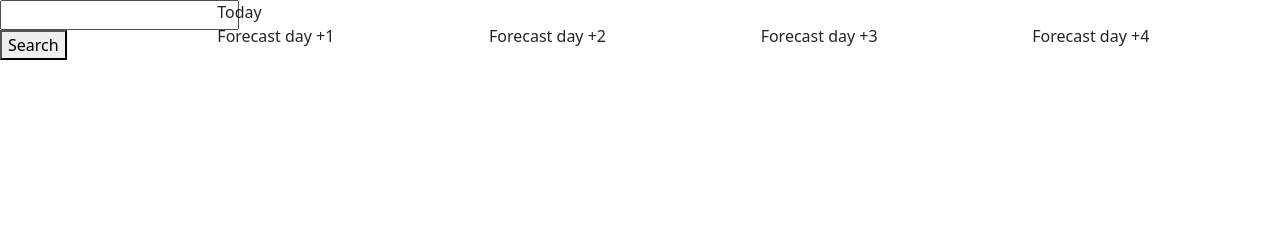
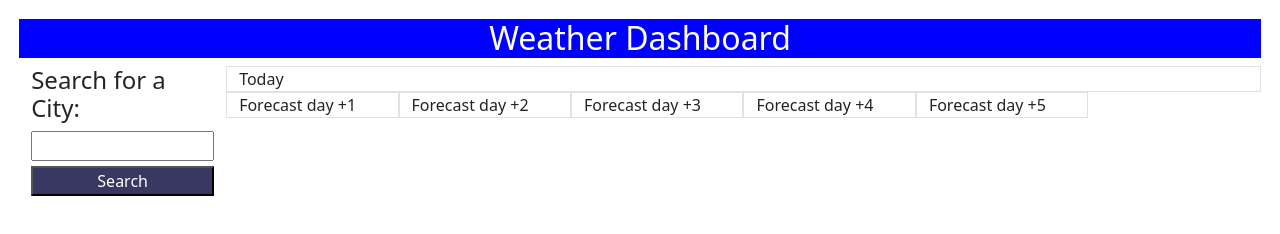
Before and after one commit to BennyGabel/WeatherDashboard, a plain HTML site: page index.html in a window 1280 px wide. Drawn offline with nearby package versions, Linux system fonts and the light colour scheme.

Commit message:
layout objects with bootstrap, first layout

```diff
--- a/assets/css/style.css
+++ b/assets/css/style.css
@@ -1,2 +1,28 @@
 /* http://openweathermap.org/img/w/10d.png */
 /* FLEX CONTENT */
+
+.main {
+    margin-left: 1.5%;
+    margin-right: 1.5%;
+    margin-top: 1.5%;
+    margin-bottom: 1.5%;
+}
+
+.main h1{
+  /*align-content: center;*/
+  text-align: center;
+  /*align-items: center;*/
+  color:white;
+  font-size:xx-large;
+  background-color: blue;
+
+}
+
+button  {
+  margin-top: 5px;
+}
+
+#searchButton{
+  background-color: rgb(56, 56, 99);
+  color:white;
+}
--- a/assets/js/script.js
+++ b/assets/js/script.js
@@ -1,6 +1,15 @@
-searchFormEl   = document.getElementById("searchForm")
-searchInputEl  = document.getElementById("searchInput")
-searchButtonEl = document.getElementById("searchButton")
+searchFormEl   = document.getElementById("searchForm")  ;
+searchInputEl  = document.getElementById("searchInput") ;
+searchButtonEl = document.getElementById("searchButton");
+
+
+todayEl        = document.getElementById("Today")       ;
+forc1El        = document.getElementById("For_Day_1")   ;
+forc2El        = document.getElementById("For_Day_2")   ;
+forc3El        = document.getElementById("For_Day_3")   ;
+forc4El        = document.getElementById("For_Day_4")   ;
+forc5El        = document.getElementById("For_Day_5")   ;
+
 
 var keyApi = "e361c27c104db2a481a66d649df15118";
 
@@ -69,6 +78,13 @@ fetch(apiUv).then(function(resp_uv) {
       // aryCurDate = Date(aryToday.date).split(" ")    /// Array Current Date
 
 
+      const para = document.createElement("p");
+      para.innerText = "This is a paragraph";
+      todayEl.appendChild(para);
+
+
+
+
     });
     }
     else {
--- a/index.html
+++ b/index.html
@@ -25,10 +25,14 @@
 </head>
 
 <body>
-  <div class="row">
+  <!-- <div class="row margin-right-2 margin-left-2"> -->
+  <div class="row main">   <!-- Remove   style="width: 80%"   -->
+    <h1>Weather Dashboard</h1>
     <form id="searchForm" class="col-2">
-      <input id="searchInput" type="text">
-      <button id="searchButton" type="submit">Search</button>
+      <h4>Search for a City:</h4>
+      <input class="col-12" id="searchInput" type="text">
+      <!-- <button style="margin-top: 5px" class="col-12" id="searchButton" type="submit">Search</button> -->
+      <button class="col-12" id="searchButton" type="submit">Search</button>
 
     </form>
 
@@ -42,27 +46,32 @@
       <div class="row">
 
 
-        <div class="col-12" id="Today">
+        <div class="col-12 border" id="Today">      <!--   DONT FORGET TO REMOVE BORDER-->
           Today
 
         </div>
 
-        <div class="col-3" id="For_Day_1">
+        <div class="col-2 border" id="For_Day_1">  <!--   DONT FORGET TO REMOVE BORDER-->
           Forecast day +1
 
         </div>
-        <div class="col-3" id="For_Day_2">
+        <div class="col-2 border" id="For_Day_2">  <!--   DONT FORGET TO REMOVE BORDER-->
           Forecast day +2
 
         </div>
 
-        <div class="col-3" id="For_Day_3">
+        <div class="col-2 border" id="For_Day_3">  <!--   DONT FORGET TO REMOVE BORDER-->
           Forecast day +3
 
         </div>
 
-        <div class="col-3" id="For_Day_4">
+        <div class="col-2 border" id="For_Day_4">  <!--   DONT FORGET TO REMOVE BORDER-->
           Forecast day +4
+
+        </div>
+
+        <div class="col-2 border" id="For_Day_5">  <!--   DONT FORGET TO REMOVE BORDER-->
+          Forecast day +5
 
         </div>
       </div>
```
